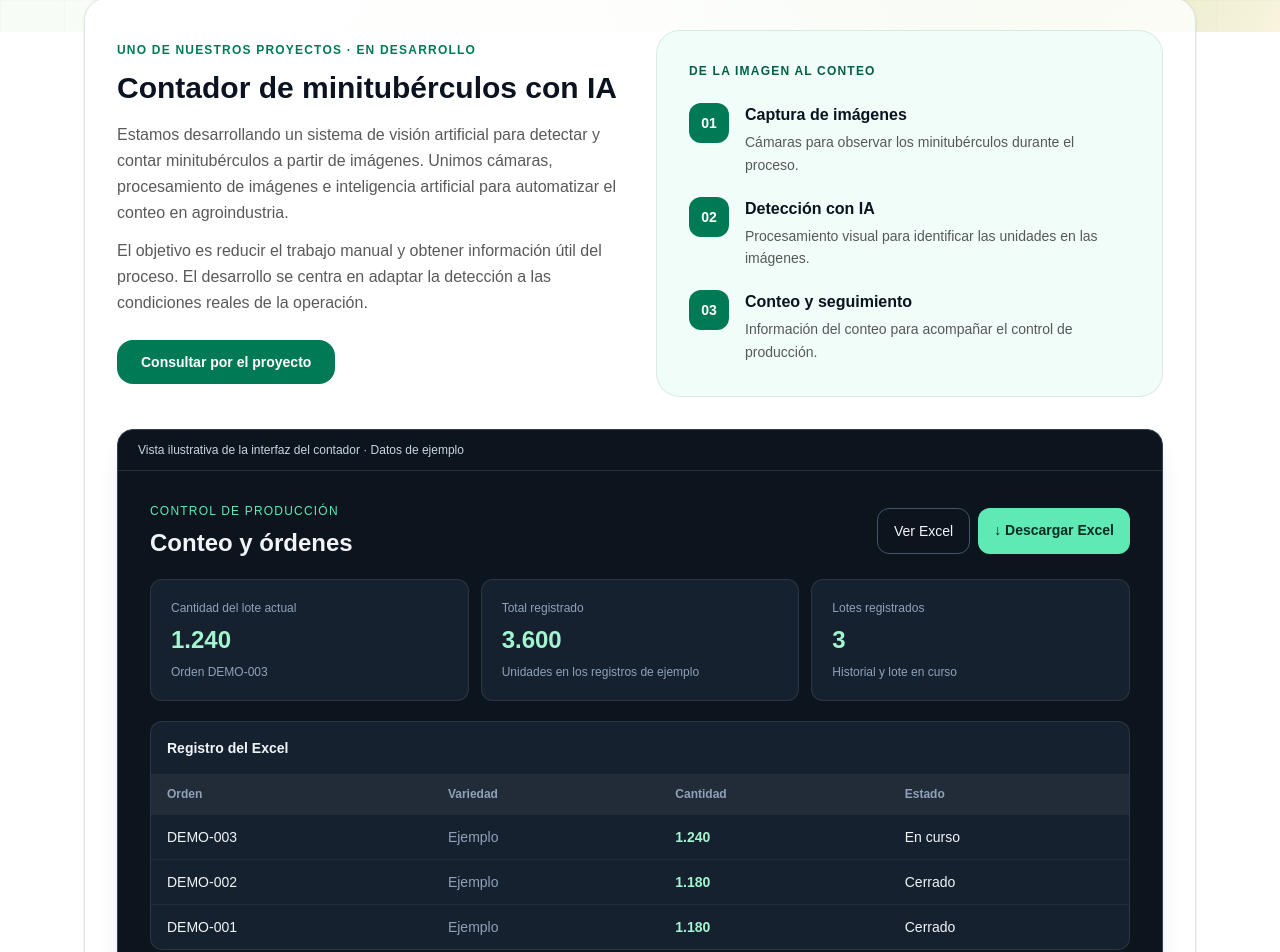
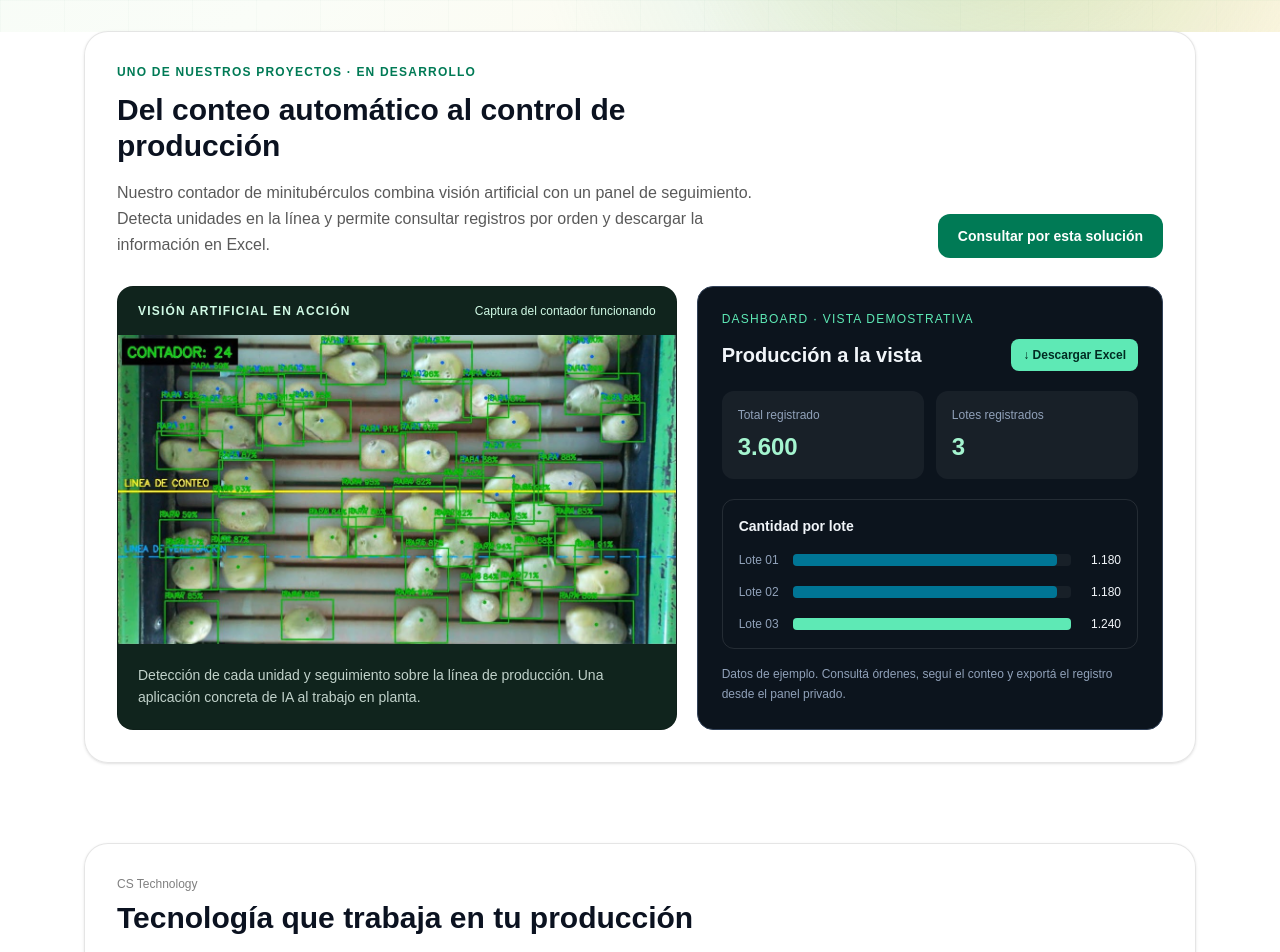
Before and after one commit to josecsakyy/cs-technology-next, a Next.js app: page / in a window 1280 px wide. Shown: the part 768-1720 px from the top of the page. Built offline with nearby package versions, Linux system fonts and the light colour scheme.

Commit message:
Show team photo and counter capture beside compact dashboard

```diff
--- a/src/app/CounterPreview.tsx
+++ b/src/app/CounterPreview.tsx
@@ -1,30 +1,9 @@
 export default function CounterPreview() {
-  return (
-    <figure className="mt-8 overflow-hidden rounded-2xl border border-slate-700 bg-[#0c141d] text-slate-100 shadow-xl">
-      <figcaption className="border-b border-white/10 px-5 py-3 text-xs text-slate-300">
-        Vista ilustrativa de la interfaz del contador · Datos de ejemplo
-      </figcaption>
-      <div className="p-5 md:p-8">
-        <div className="flex flex-wrap items-center justify-between gap-4">
-          <div><p className="text-xs tracking-widest text-emerald-300">CONTROL DE PRODUCCIÓN</p><h3 className="mt-2 text-2xl font-semibold">Conteo y órdenes</h3></div>
-          <div className="flex flex-wrap gap-2" aria-label="Funciones disponibles en el panel privado">
-            <span className="rounded-xl border border-slate-600 px-4 py-3 text-sm">Ver Excel</span>
-            <span className="rounded-xl bg-emerald-300 px-4 py-3 text-sm font-semibold text-emerald-950">↓ Descargar Excel</span>
-          </div>
-        </div>
-        <div className="mt-5 grid gap-3 sm:grid-cols-3">
-          {[{label:"Cantidad del lote actual",value:"1.240",note:"Orden DEMO-003"},{label:"Total registrado",value:"3.600",note:"Unidades en los registros de ejemplo"},{label:"Lotes registrados",value:"3",note:"Historial y lote en curso"}].map(card => (
-            <div key={card.label} className="rounded-xl border border-white/10 bg-[#15212e] p-5"><p className="text-xs text-slate-400">{card.label}</p><p className="mt-2 text-2xl font-semibold text-emerald-200">{card.value}</p><p className="mt-2 text-xs text-slate-400">{card.note}</p></div>
-          ))}
-        </div>
-        <div className="mt-5 overflow-hidden rounded-xl border border-white/10 bg-[#15212e]">
-          <h4 className="p-4 text-sm font-semibold">Registro del Excel</h4>
-          <div className="overflow-x-auto"><table className="w-full min-w-[520px] text-left text-sm"><thead className="bg-white/5 text-xs text-slate-400"><tr>{["Orden","Variedad","Cantidad","Estado"].map(label=><th key={label} className="px-4 py-3">{label}</th>)}</tr></thead><tbody>
-            {[{order:"DEMO-003",quantity:"1.240",state:"En curso"},{order:"DEMO-002",quantity:"1.180",state:"Cerrado"},{order:"DEMO-001",quantity:"1.180",state:"Cerrado"}].map(row=><tr key={row.order} className="border-t border-white/5"><td className="px-4 py-3">{row.order}</td><td className="px-4 py-3 text-slate-400">Ejemplo</td><td className="px-4 py-3 font-semibold text-emerald-200">{row.quantity}</td><td className="px-4 py-3">{row.state}</td></tr>)}
-          </tbody></table></div>
-        </div>
-        <p className="mt-4 text-xs leading-relaxed text-slate-400">El panel permite consultar órdenes y cantidades, visualizar el registro y descargarlo en Excel. Esta vista es demostrativa; la consulta y la descarga operan desde el acceso privado.</p>
-      </div>
-    </figure>
-  );
+  return <figure className="h-full min-w-0 overflow-hidden rounded-2xl border border-slate-700 bg-[#0c141d] p-5 text-slate-100 md:p-6">
+    <figcaption className="text-xs tracking-widest text-emerald-300">DASHBOARD · VISTA DEMOSTRATIVA</figcaption>
+    <div className="mt-3 flex flex-wrap items-center justify-between gap-3"><h3 className="text-xl font-semibold">Producción a la vista</h3><span className="rounded-lg bg-emerald-300 px-3 py-2 text-xs font-semibold text-emerald-950">↓ Descargar Excel</span></div>
+    <div className="mt-5 grid grid-cols-2 gap-3">{[{label:"Total registrado",value:"3.600"},{label:"Lotes registrados",value:"3"}].map(card=><div key={card.label} className="rounded-xl bg-white/5 p-4"><p className="text-xs text-slate-400">{card.label}</p><p className="mt-2 text-2xl font-semibold text-emerald-200">{card.value}</p></div>)}</div>
+    <div className="mt-5 rounded-xl border border-white/10 p-4"><h4 className="text-sm font-semibold">Cantidad por lote</h4><div className="mt-4 space-y-4">{[{lot:"01",value:"1.180",width:"95%"},{lot:"02",value:"1.180",width:"95%"},{lot:"03",value:"1.240",width:"100%"}].map((row,i)=><div key={row.lot} className="grid grid-cols-[46px_1fr_42px] items-center gap-2 text-xs"><span className="text-slate-400">Lote {row.lot}</span><div className="h-3 rounded bg-white/5"><div className={i===2?"h-3 rounded bg-emerald-300":"h-3 rounded bg-cyan-700"} style={{width:row.width}} /></div><span className="text-right">{row.value}</span></div>)}</div></div>
+    <p className="mt-4 text-xs leading-relaxed text-slate-400">Datos de ejemplo. Consultá órdenes, seguí el conteo y exportá el registro desde el panel privado.</p>
+  </figure>;
 }
--- a/src/app/page.tsx
+++ b/src/app/page.tsx
@@ -207,12 +207,12 @@ export default function Home() {
             transition={{ duration: 0.6, ease: "easeOut" }}
           >
             <div className="absolute inset-0 bg-gradient-to-tr from-emerald-500/10 via-transparent to-yellow-300/10" />
-            <div className="relative h-[420px] w-full">
+            <div className="relative aspect-[4/5] max-h-[580px] w-full">
               <Image
-                src="/brand/hero-papas.png"
-                alt="Agroindustria"
+                src="/brand/equipo-invernadero.png"
+                alt="Equipo en un invernadero"
                 fill
-                className="object-cover object-[50%_20%]"
+                className="object-cover object-center" sizes="(max-width: 768px) 100vw, 560px"
                 priority
               />
             </div>
@@ -229,35 +229,25 @@ export default function Home() {
 
       {/* PRODUCTO */}
       <section id="producto" className="mx-auto max-w-6xl scroll-mt-24 px-5 py-10">
-        <div className="rounded-3xl border border-black/10 bg-white/80 p-6 shadow-sm md:p-8">
-          <div className="grid gap-8 md:grid-cols-2 md:items-center">
-            <div>
+        <div className="rounded-3xl border border-black/10 bg-white/80 p-5 shadow-sm md:p-8">
+          <div className="flex flex-wrap items-end justify-between gap-5">
+            <div className="max-w-2xl">
               <p className="text-xs font-semibold uppercase tracking-widest text-emerald-700">Uno de nuestros proyectos · En desarrollo</p>
-              <h2 className="mt-3 text-2xl font-semibold md:text-3xl">Contador de minitubérculos con IA</h2>
-              <p className="mt-4 leading-relaxed text-black/65">Estamos desarrollando un sistema de visión artificial para detectar y contar minitubérculos a partir de imágenes. Unimos cámaras, procesamiento de imágenes e inteligencia artificial para automatizar el conteo en agroindustria.</p>
-              <p className="mt-3 leading-relaxed text-black/65">El objetivo es reducir el trabajo manual y obtener información útil del proceso. El desarrollo se centra en adaptar la detección a las condiciones reales de la operación.</p>
-              <a href={waLink} className="mt-6 inline-flex rounded-2xl bg-emerald-700 px-6 py-3 text-sm font-semibold text-white hover:bg-emerald-800">Consultar por el proyecto</a>
+              <h2 className="mt-3 text-2xl font-semibold md:text-3xl">Del conteo automático al control de producción</h2>
+              <p className="mt-4 leading-relaxed text-black/65">Nuestro contador de minitubérculos combina visión artificial con un panel de seguimiento. Detecta unidades en la línea y permite consultar registros por orden y descargar la información en Excel.</p>
             </div>
-            <div className="rounded-3xl border border-emerald-900/10 bg-emerald-50/70 p-6 md:p-8">
-              <p className="text-xs font-semibold uppercase tracking-widest text-emerald-800">De la imagen al conteo</p>
-              <ol className="mt-6 space-y-5">
-                {[
-                  { title: "Captura de imágenes", text: "Cámaras para observar los minitubérculos durante el proceso." },
-                  { title: "Detección con IA", text: "Procesamiento visual para identificar las unidades en las imágenes." },
-                  { title: "Conteo y seguimiento", text: "Información del conteo para acompañar el control de producción." },
-                ].map((step, i) => (
-                  <li key={step.title} className="flex items-start gap-4">
-                    <span className="flex h-10 w-10 shrink-0 items-center justify-center rounded-xl bg-emerald-700 text-sm font-semibold text-white">0{i + 1}</span>
-                    <div><h3 className="font-semibold">{step.title}</h3><p className="mt-1 text-sm leading-relaxed text-black/65">{step.text}</p></div>
-                  </li>
-                ))}
-              </ol>
-            </div>
+            <a href={waLink} className="inline-flex rounded-xl bg-emerald-700 px-5 py-3 text-sm font-semibold text-white hover:bg-emerald-800">Consultar por esta solución</a>
           </div>
-          <CounterPreview />
+          <div className="mt-7 grid min-w-0 gap-5 lg:grid-cols-[1.2fr_1fr]">
+            <figure className="min-w-0 overflow-hidden rounded-2xl border border-black/10 bg-[#10241d]">
+              <div className="flex flex-wrap items-center justify-between gap-2 px-5 py-4 text-xs text-emerald-100"><span className="font-semibold tracking-widest">VISIÓN ARTIFICIAL EN ACCIÓN</span><span>Captura del contador funcionando</span></div>
+              <Image src="/brand/contador-funcionando.png" alt="Contador de minitubérculos funcionando: detecciones de IA y líneas de conteo y verificación sobre la cinta" width={1169} height={647} sizes="(max-width: 1024px) 100vw, 610px" className="h-auto w-full" />
+              <figcaption className="px-5 py-5 text-sm leading-relaxed text-emerald-50/80">Detección de cada unidad y seguimiento sobre la línea de producción. Una aplicación concreta de IA al trabajo en planta.</figcaption>
+            </figure>
+            <CounterPreview />
+          </div>
         </div>
       </section>
-
       {/* SOLUCIONES */}
       <section id="soluciones" className="mx-auto max-w-6xl px-5 py-10">
         <div className="rounded-3xl border border-black/10 bg-white/70 p-8 shadow-sm">
```
Also changed, not shown: public/brand/contador-funcionando.png (added), 1 other file (tests, documents, lock files or other folders).
